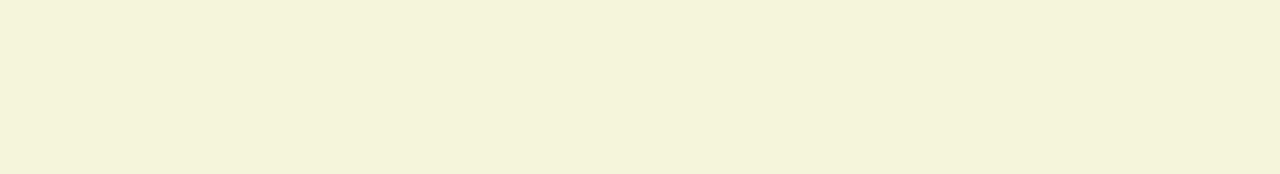
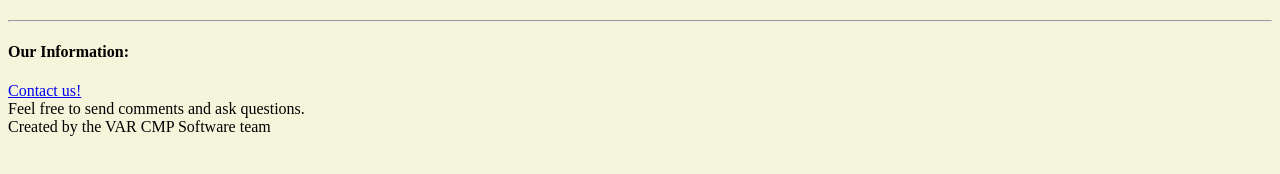
Before and after one commit to Ciplc/VAR, a plain HTML site: page template.html in a window 1280 px wide. Drawn offline with Linux system fonts and the light colour scheme.

Commit message:
Added a contact us section

```diff
--- a/template.html
+++ b/template.html
@@ -14,5 +14,11 @@ body{background:beige;}ß
 </h2>
 <p>
 </p>
+<hr>
+<h4>Our Information:</h4>
+
+<a href="mailto:hgraham@s.thevillageschool.com, atran1@s.thevillageschool.com?subject=VAR CMP">Contact us!</a><br>Feel free to send comments and ask questions.
+<br>
+Created by the VAR CMP Software team
 </body>
 </html>
```
Also changed, not shown: idex.html (+5 -0 lines).
